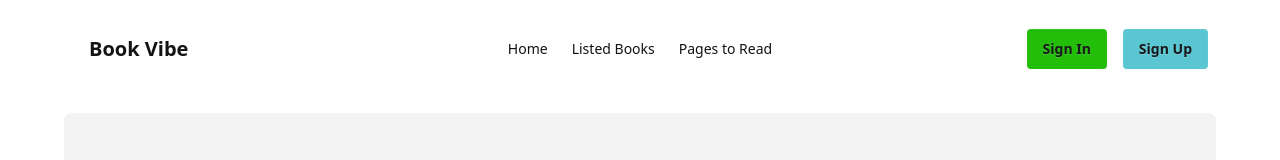
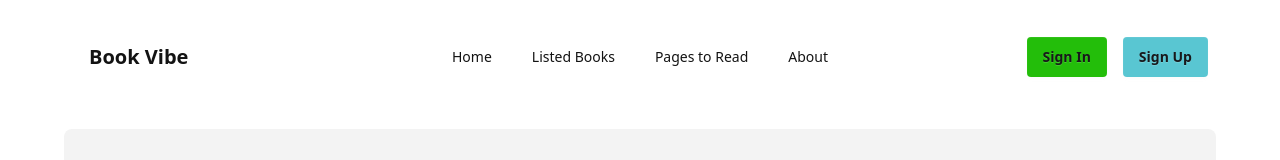
Before and after one commit to afzalhossainraju100/Book-Vibe-BD, a React (Vite) app: page / in a window 1280 px wide. Shown: the top 160 px of the page. Built offline with nearby package versions, Linux system fonts and the light colour scheme.

Commit message:
Work on the Book Details aslo explore diyanamic route

```diff
--- a/src/Components/Header/Navbar.jsx
+++ b/src/Components/Header/Navbar.jsx
@@ -1,16 +1,29 @@
- import React from 'react';
+import React from "react";
+import { Link, NavLink } from "react-router-dom";
 
 const Navbar = () => {
+  const links = (
+    <>
+      <Link to='/'><li className="m-2">
+        <a>Home</a>
+      </li></Link>
+      <Link to='/listed-books'><li className="m-2">
+        <a>Listed Books</a>
+      </li></Link>
+      <Link to='/'><li className="m-2">
+        <a>Pages to Read</a>
+      </li></Link>
+      <Link to='/about'><li className="m-2">
+        <a>About</a>
+      </li></Link>
+    </>
+  );
   return (
     <div>
       <div className="navbar bg-[#FFFFFF]  text-[#131313] mt-4 w-[90%] mx-auto">
         <div className="navbar-start">
           <div className="dropdown">
-              <div
-                tabIndex={0}
-                role="button"
-                className="btn btn-ghost lg:hidden"
-              >
+            <div tabIndex={0} role="button" className="btn btn-ghost lg:hidden">
               <svg
                 xmlns="http://www.w3.org/2000/svg"
                 className="h-5 w-5"
@@ -31,30 +44,14 @@
               tabIndex="-1"
               className="menu menu-sm dropdown-content bg-[#FFFFFF]  text-[#131313] rounded-box z-1 mt-3 w-52 p-2 shadow"
             >
-                <li>
-                  <a>Home</a>
-                </li>
-                <li>
-                  <a>Listed Books</a>
-                </li>
-                <li>
-                  <a>Pages to Read</a>
-                </li>
+              {links}
             </ul>
           </div>
           <a className="btn btn-ghost text-xl">Book Vibe</a>
         </div>
         <div className="navbar-center hidden lg:flex">
           <ul className="menu menu-horizontal px-1">
-              <li>
-                <a>Home</a>
-              </li>
-              <li>
-                <a>Listed Books</a>
-              </li>
-              <li>
-                <a>Pages to Read</a>
-              </li>
+            {links}
           </ul>
         </div>
         <div className="navbar-end flex gap-4">
--- /dev/null
+++ b/src/Pages/About/About.jsx
@@ -0,0 +1,11 @@
+import React from 'react';
+
+const About = () => {
+    return (
+        <div>
+            <h1>Hello, This is about </h1>
+        </div>
+    );
+};
+
+export default About;
--- a/src/Pages/Book/Book.jsx
+++ b/src/Pages/Book/Book.jsx
@@ -1,5 +1,6 @@
 import React from "react";
 import Frame1 from "../../assets/Frame1.png";
+import { Link } from "react-router";
 
 const Book = ({ singleBook }) => {
   // console.log(allBooks);
@@ -9,7 +10,7 @@ const Book = ({ singleBook }) => {
   const [tags0, tags1] = tags;
 
   return (
-    <div className="h-full">
+      <div className="h-full">
       <div className="card bg-[#ffffff] w-full shadow-sm rounded-2xl h-full flex flex-col">
         <div className="card-body p-6 pb-0">
           <figure className="bg-[#f3f3f3] rounded-2xl p-4 flex justify-center items-center mb-1 h-64">
--- /dev/null
+++ b/src/Pages/BookDetails/BookDetails.jsx
@@ -0,0 +1,11 @@
+import React from 'react';
+
+const BookDetails = () => {
+    return (
+        <div>
+            <h1>Hy i am book details</h1>
+        </div>
+    );
+};
+
+export default BookDetails;
--- a/src/Routes/Routes.jsx
+++ b/src/Routes/Routes.jsx
@@ -3,6 +3,8 @@ import { createBrowserRouter } from "react-router-dom";
 import Roots from "../Pages/Roots/Roots.jsx";
 import ErrorPage from "../Pages/ErrorPage/ErrorPage.jsx";
 import Home from "../Pages/Home/Home.jsx";
+import About from "../Pages/About/About.jsx";
+import BookDetails from "../Pages/BookDetails/BookDetails.jsx";
 
 export const router = createBrowserRouter([
   {
@@ -16,6 +18,14 @@ export const router = createBrowserRouter([
         path: "/",
         Component: Home,
       },
+      {
+        path: '/about',
+        Component: About,
+      },
+      {
+        path: '/bookDetails/:id',
+        Component: BookDetails,
+      }
     ],
   },
 ]);
```
Lines whose indentation alone changed are shown as unchanged.
